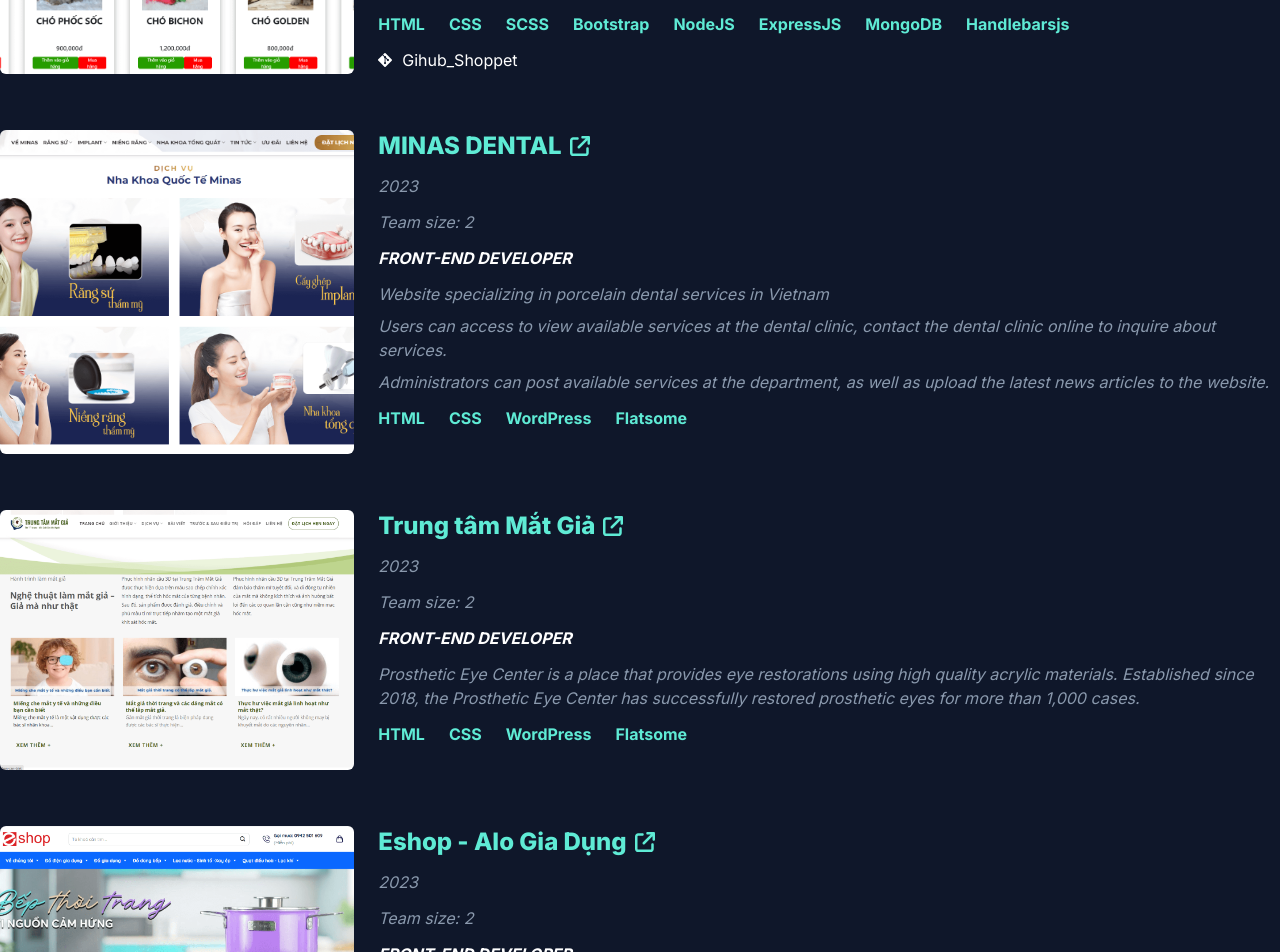
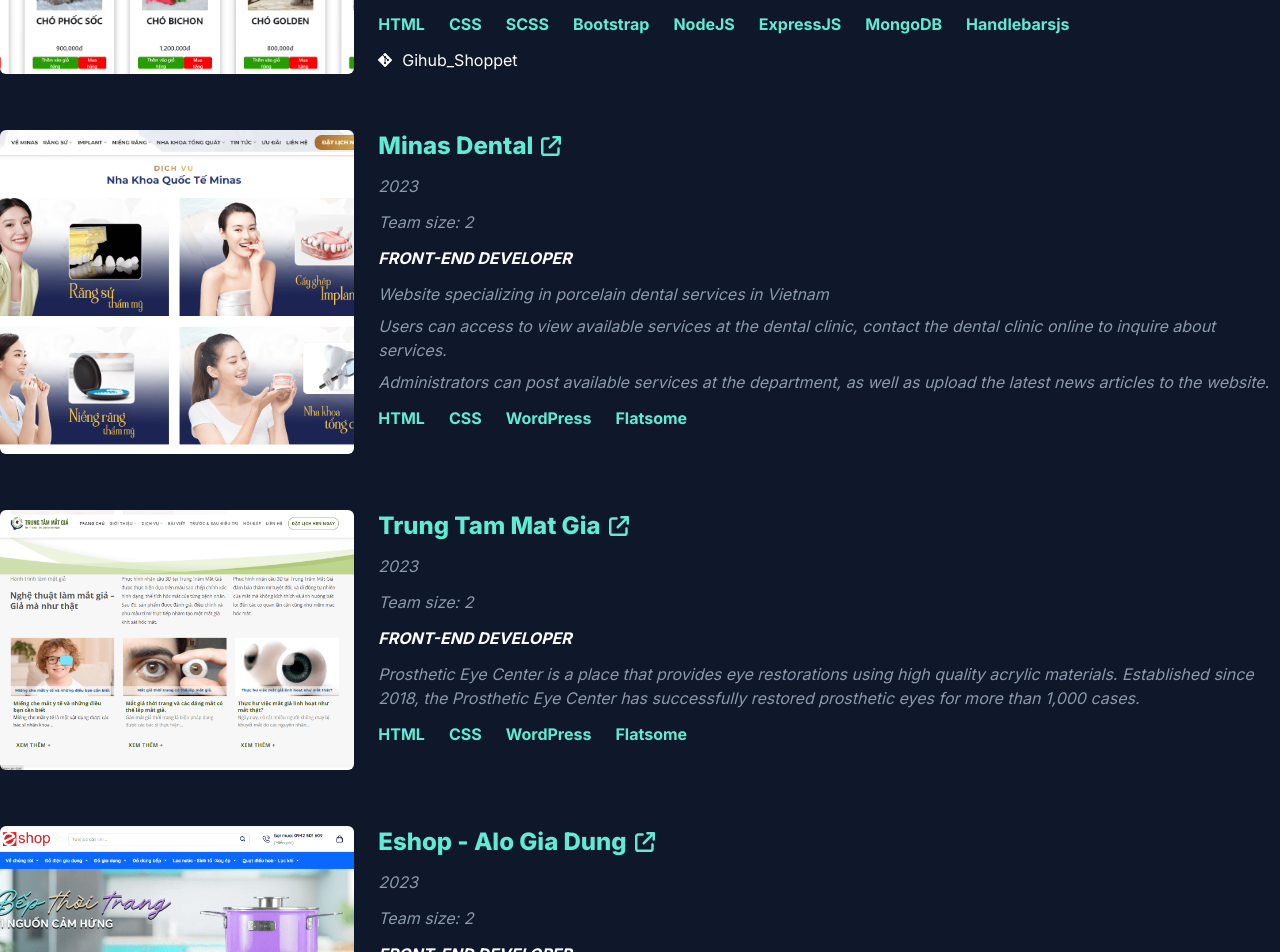
Before and after one commit to dangquochuy-159/My-Portfolio, a Next.js app in the folder my-app/: page /my-project in a window 1280 px wide. Shown: the part 1020-1972 px from the top of the page. Built offline with nearby package versions, Linux system fonts and the light colour scheme.

Commit message:
fix (data): edit data project

```diff
--- a/my-app/src/data/data_portfolio.tsx
+++ b/my-app/src/data/data_portfolio.tsx
@@ -251,7 +251,7 @@ export const DataProject: IProject[] = [
     {
         img: '/image/minas_dental.png',
         time: '2023',
-        name: 'MINAS DENTAL',
+        name: 'Minas Dental',
         size: '2',
         position: 'FRONT-END DEVELOPER',
 
@@ -286,7 +286,7 @@ export const DataProject: IProject[] = [
     {
         img: '/image/matgia.png',
         time: '2023',
-        name: 'Trung tâm Mắt Giả',
+        name: 'Trung Tam Mat Gia',
         size: '2',
         position: 'FRONT-END DEVELOPER',
 
@@ -319,7 +319,7 @@ export const DataProject: IProject[] = [
     {
         img: '/image/eshop.png',
         time: '2023',
-        name: 'Eshop - Alo Gia Dụng',
+        name: 'Eshop - Alo Gia Dung',
         size: '2',
         position: 'FRONT-END DEVELOPER',
 
```
